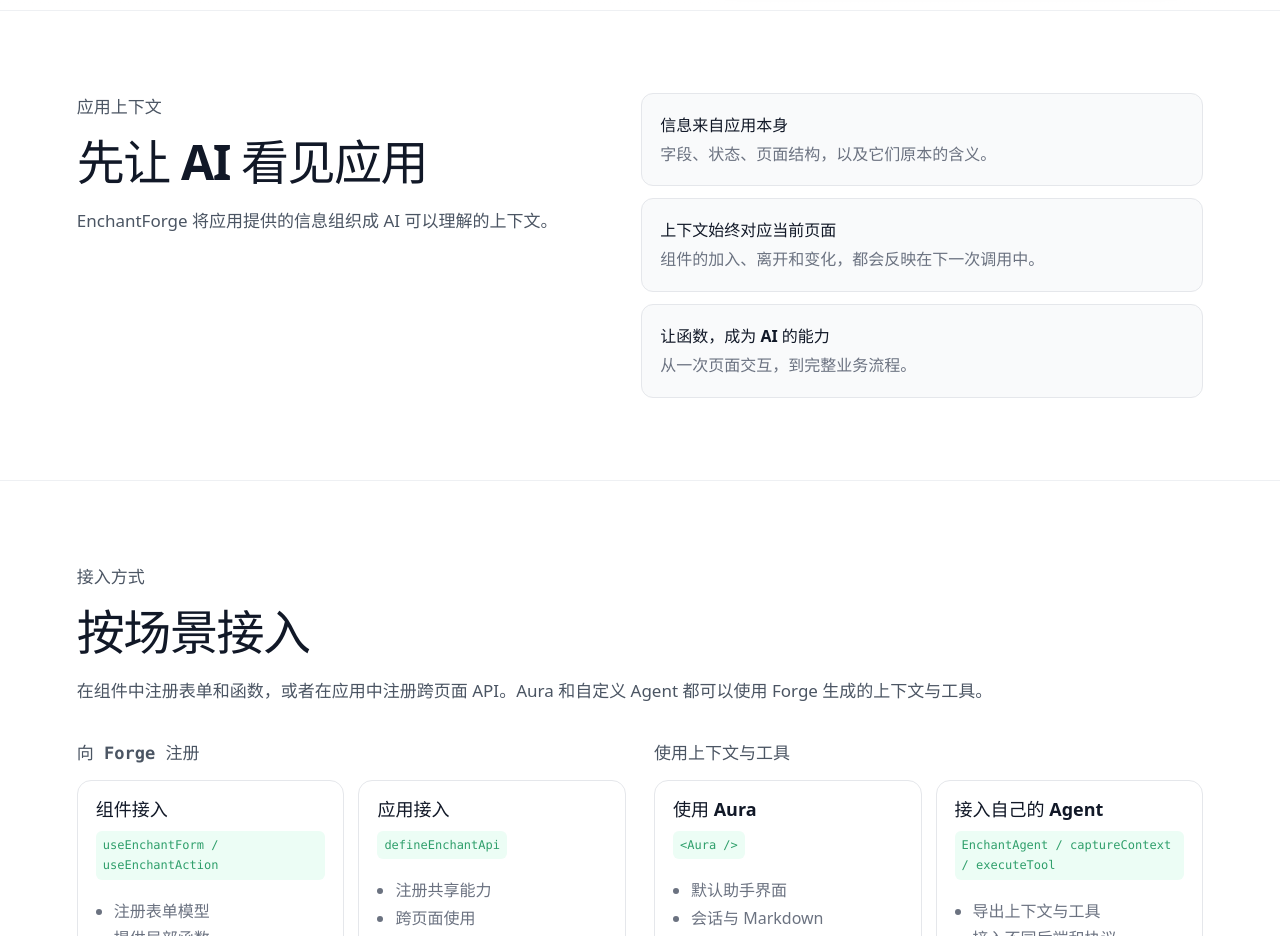
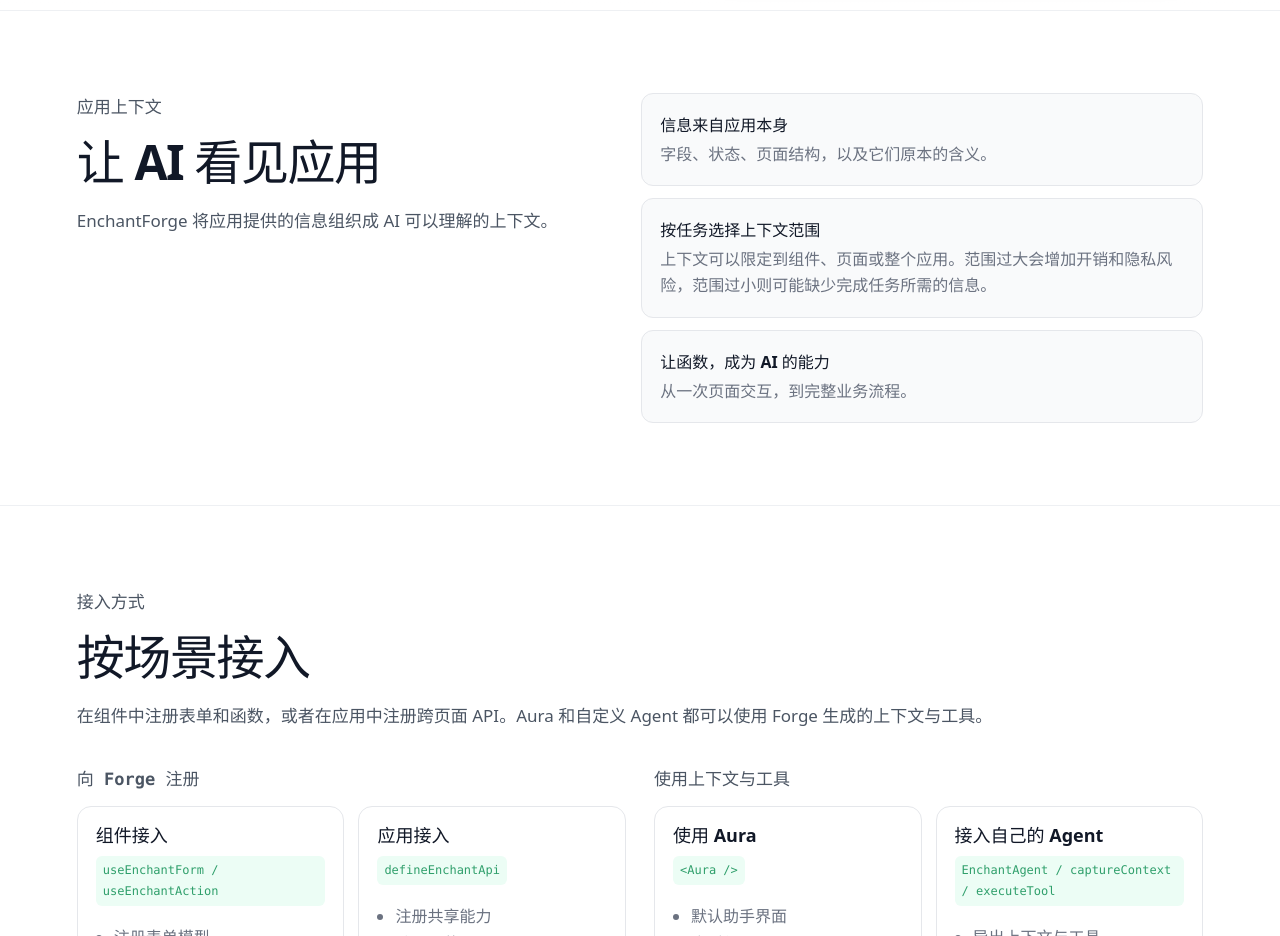
Before and after one commit to Hisashiburidane/llm-integration, a Vue app in the folder website/: page / in a window 1280 px wide. Shown: the part 880-1816 px from the top of the page. Built offline with nearby package versions, Linux system fonts and the light colour scheme; no server answers.

Commit message:
refactor(website): explain context granularity

```diff
--- a/website/src/locales.ts
+++ b/website/src/locales.ts
@@ -29,13 +29,13 @@
       },
       minimum: {
         kicker: '应用上下文',
-        title: '先让 AI 看见应用',
+        title: '让 AI 看见应用',
         body: 'EnchantForge 将应用提供的信息组织成 AI 可以理解的上下文。',
         notes: {
           domTitle: '信息来自应用本身',
           domBody: '字段、状态、页面结构，以及它们原本的含义。',
-          globalTitle: '上下文始终对应当前页面',
-          globalBody: '组件的加入、离开和变化，都会反映在下一次调用中。',
+          globalTitle: '按任务选择上下文范围',
+          globalBody: '上下文可以限定到组件、页面或整个应用。范围过大会增加开销和隐私风险，范围过小则可能缺少完成任务所需的信息。',
           submitTitle: '让函数，成为 AI 的能力',
           submitBody: '从一次页面交互，到完整业务流程。'
         }
@@ -281,8 +281,8 @@
         notes: {
           domTitle: 'Information comes from the application itself',
           domBody: 'Fields, state, interface structure, and their original meaning.',
-          globalTitle: 'Context always reflects the current page',
-          globalBody: 'Components joining, leaving, and changing are reflected in the next request.',
+          globalTitle: 'Choose the context scope for the task',
+          globalBody: 'Context can cover a component, a page, or the entire application. Too much increases cost and privacy risk; too little may omit information required for the task.',
           submitTitle: 'Turn functions into AI capabilities',
           submitBody: 'From a single interface interaction to an entire business workflow.'
         }
```
Also changed, not shown: 1 other file (tests, documents, lock files or other folders).
